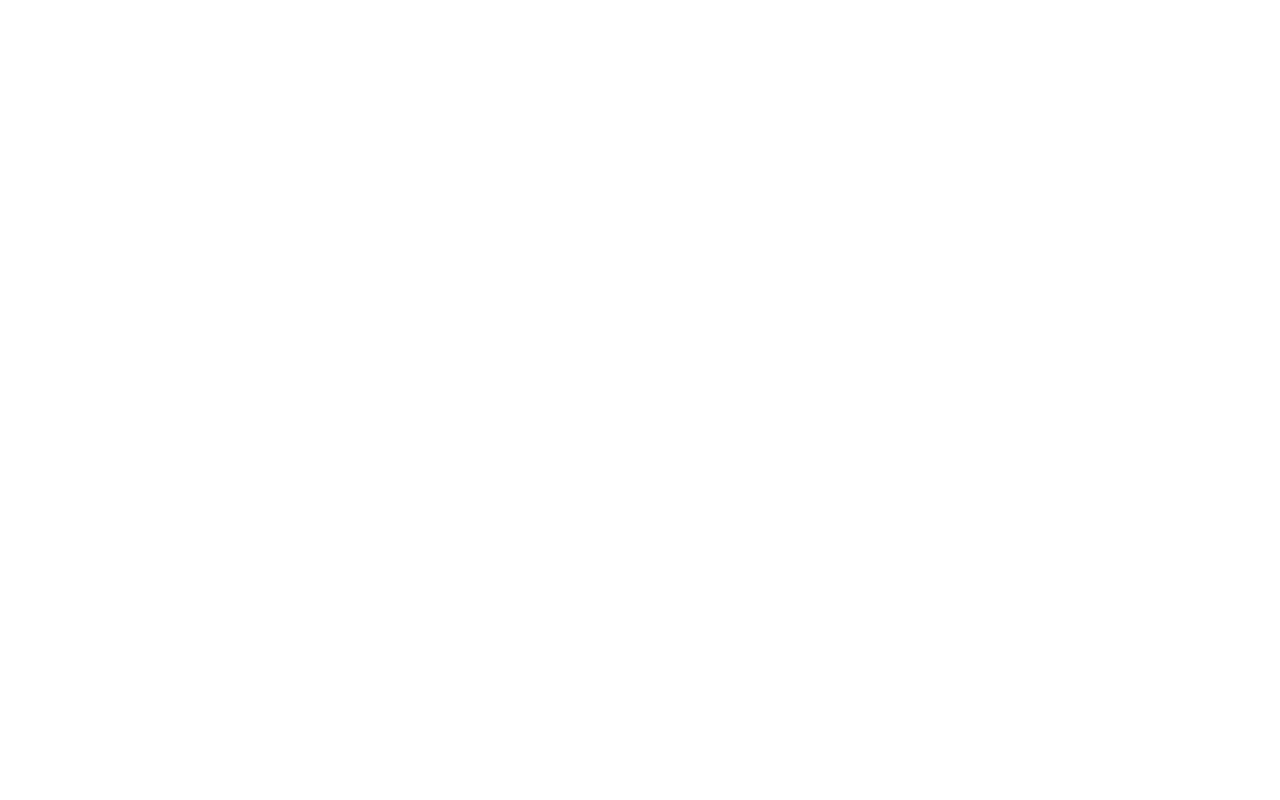
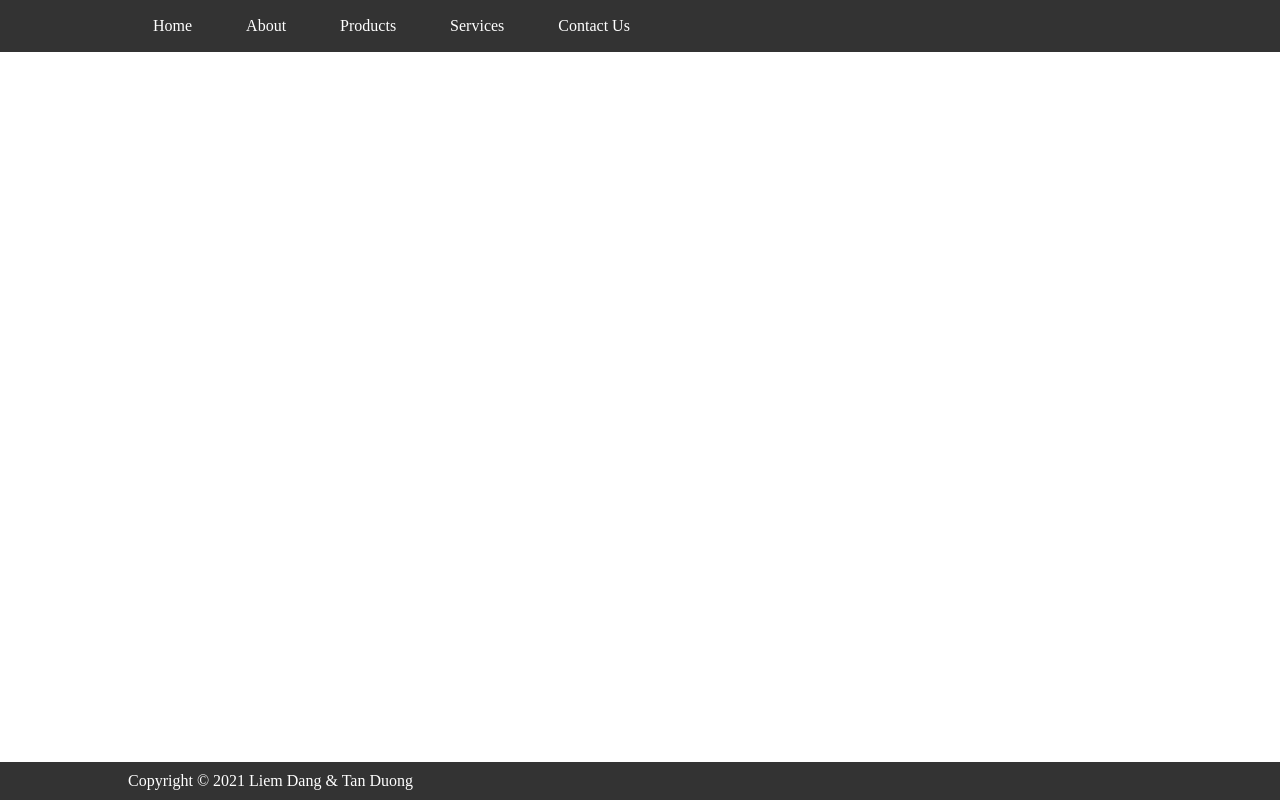
Before and after one commit to TanDuong-PTN/GitExercise-Team2, a plain HTML site: page index.html in a window 1280 px wide. Drawn offline with Linux system fonts and the light colour scheme.

Commit message:
Add header and footer - Top page

```diff
--- a/index.html
+++ b/index.html
@@ -7,13 +7,25 @@
     <body>
         <div class="wrapper">
             <div class="header">
-
+                <div class="fixed-header">
+                    <div class="container">
+                        <nav>
+                            <a href="#">Home</a>
+                            <a href="#">About</a>
+                            <a href="#">Products</a>
+                            <a href="#">Services</a>
+                            <a href="#">Contact Us</a>
+                        </nav>
+                    </div>
+                </div>
             </div>
             <div class="body">
 
             </div>
             <div class="footer">
-
+                <div class="fixed-footer">
+                    <div class="container">Copyright &copy; 2021 Liem Dang & Tan Duong</div>
+                </div>
             </div>
         </div>
     </body>
--- a/style.css
+++ b/style.css
@@ -1,3 +1,28 @@
 body {
+    width: 100%;
     font-size: 16px;
+    margin: 0;
 }
+.container{
+    width: 80%;
+    margin: 0 auto;
+}
+.fixed-header, .fixed-footer{
+    width: 100%;
+    position: fixed;
+    background: #333;
+    padding: 10px 0;
+    color: #fff;
+}
+.fixed-header{
+    top: 0;
+}
+.fixed-footer{
+    bottom: 0;
+}
+nav a{
+    color: #fff;
+    text-decoration: none;
+    padding: 7px 25px;
+    display: inline-block;
+}
```
